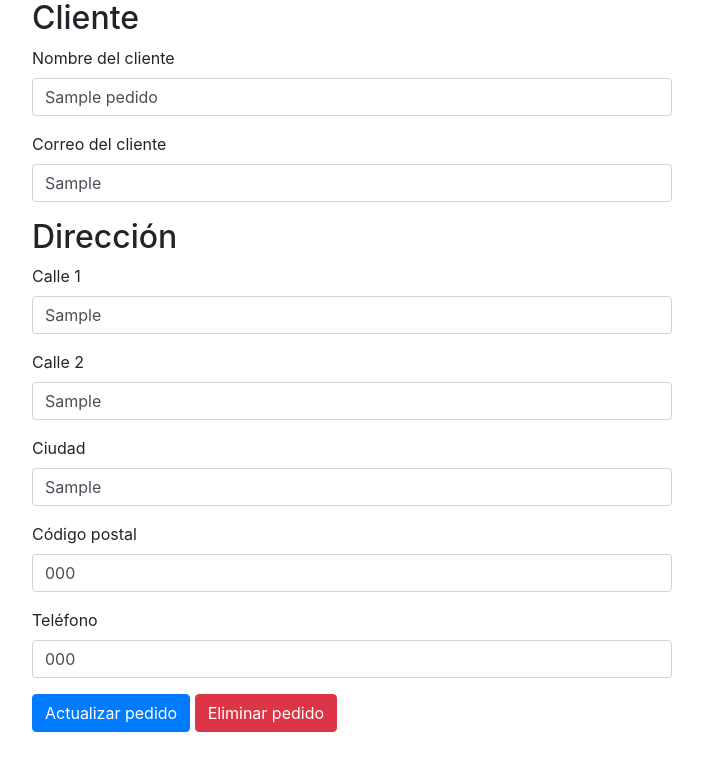
After one commit to OscarF17/lrcreative-project, a Flask app: page /admin/detalles/1 in a window 1280 px wide. The commit adds this page. Shown: the part 912-1692 px from the top of the page, without its empty margins (288-991 px from the left). Run offline with Flask 3, Linux system fonts and the light colour scheme; data comes from the database, SQL or seed files in the repository; both versions use the stored data as it was after the commit; tables that the repository leaves empty hold one stand-in row (values such as "Sample post"); some libraries are stand-ins or nearby versions.

Commit message:
add details page

```diff
--- a/app.py
+++ b/app.py
@@ -79,7 +79,7 @@ def conocenos():
 
 @app.route('/faq')
 def faq():
-  return render_template('faq.html')
+  return render_template('preguntas.html')
 
 
 @app.route('/loginAdmin')
@@ -88,26 +88,19 @@ def loginAdmin():
 
 @app.route('/admin', methods=['GET', 'POST'])
 def admin():
-
-    if session:
-      print("sesion no vacia")
-    else:
-      print("sesion vacia")
-
+    cursor = mysql.connection.cursor()
     if request.method == 'POST':
       # Conseguir todo del forms
       nombreAdmin = request.form['nombreAdmin']
       password = request.form['password']
 
       # Conecta con la base de datos
-      cursor = mysql.connection.cursor()
 
       # Busca al usuario en la base de datos
       cursor.execute("SELECT id, nombre, password, email FROM Usuario WHERE email = %s", (nombreAdmin,))
       usuario = cursor.fetchone()
 
       # Cerrar Cursor
-      cursor.close()
 
       # Verifica la existencia del usuario y verificar contraseña
       if usuario and check_password_hash(usuario[2], password): # CHECAR HASH
@@ -115,17 +108,64 @@ def admin():
           # Establece la información del usuario en la sesión
           session['user_info'] = {'id': usuario[0], 'nombre': usuario[1], 'correo': usuario[3]}
 
-          return render_template('admin.html')
+          # Obtener todos los pedidos
+          cursor.callproc('verPedidosDetalles')
+          pedidos = cursor.fetchall()
+          cursor.nextset()
+          print(pedidos)
+          cursor.close()
+          return render_template('admin.html', pedidos=pedidos)
       else:
+          cursor.close()
           return redirect(url_for('loginAdmin'))
     elif request.method == 'GET':
-      print(session)
+      # print(session)
       if session:
-        return render_template('admin.html')
+        cursor.callproc('verPedidosDetalles')
+        pedidos = cursor.fetchall()
+        cursor.nextset()
+        print(pedidos)
+        cursor.close()
+        return render_template('admin.html', pedidos=pedidos)
       else:
         return redirect('/loginAdmin')
 
+@app.route('/admin/detalles/<string:id>')
+def detalles(id):
+  cursor = mysql.connection.cursor()
+  cursor.execute('SELECT * FROM Pedido, DetallePedido, Producto WHERE Pedido.id = DetallePedido.pedido_id AND DetallePedido.producto_id = Producto.id AND Pedido.id = %s', [id])
+  detalles = cursor.fetchone()
+  print(detalles)
+  return render_template('detalles.html', detalles = detalles)
 
+@app.route('/admin/editar/<string:id>', methods=['POST'])
+def editar(id):
+  print(request.form)
+  estado = request.form['estado']
+  nombre = request.form['nombre']
+  email = request.form['email']
+  calle1 = request.form['calle1']
+  calle2 = request.form['calle2']
+  ciudad = request.form['ciudad']
+  codigo = request.form['codigo']
+  telefono = request.form['telefono']
+  cursor = mysql.connection.cursor()
+  cursor.execute("UPDATE Pedido SET status = %s, nombre_cliente = %s, correo = %s, calle1 = %s, calle2 = %s, ciudad = %s, codigo_postal = %s, telefono = %s, fecha_cambio_status = NOW() WHERE id = %s", [estado, nombre, email, calle1, calle2, ciudad, codigo, telefono, id])
+  mysql.connection.commit()
+  cursor.close()
+
+  return redirect('/admin')
+
+
+@app.route('/admin/eliminar/<string:id>')
+def eliminar(id):
+  cursor = mysql.connection.cursor()
+  cursor.execute('DELETE FROM DetallePedido WHERE pedido_id = %s', [id])
+  mysql.connection.commit()
+  cursor.execute('DELETE FROM Pedido WHERE id = %s', [id])
+  mysql.connection.commit()
+  cursor.close()
+  return redirect('/admin')
 
 if __name__ == '__main__':
     app.run(debug=True)
--- /dev/null
+++ b/templates/detalles.html
@@ -0,0 +1,117 @@
+<!DOCTYPE html>
+<html lang="en">
+  <head>
+    <meta charset="UTF-8" />
+    <meta name="viewport" content="width=device-width, initial-scale=1.0" />
+    <title>Detalles</title>
+    <link
+      rel="stylesheet"
+      href="https://stackpath.bootstrapcdn.com/bootstrap/4.3.1/css/bootstrap.min.css"
+    />
+    <link rel="stylesheet" href="../static/css/styles.css" />
+  </head>
+  <body>
+    <h1 class="text-center display-1">Detalles del pedido {{detalles[0]}}</h1>
+    <h2 class="text-center display-4">Ver y actualizar detalles del pedido</h2>
+    <form
+      action="/admin/editar/{{detalles[0]}}"
+      class="w-50 mx-auto mt-5 mb-5"
+      method="post"
+      enctype="multipart/form-data"
+    >
+      <h2>Producto</h2>
+      <h3>Producto: {{detalles[17]}}</h3>
+      <h4>Estado: {{detalles[9]}}</h4>
+      <h5>Realizado : {{detalles[8]}}</h5>
+      <h5>Actualizado en: {{detalles[10]}}</h5>
+      <select name="estado" id="estado">
+        <option value="pendiente" selected>Pendiente</option>
+        <option value="completado">Completado</option>
+      </select>
+      <p>Cantidad: {{detalles[14]}}</p>
+      <p>Precio unitario: {{detalles[18]}}</p>
+      <p>Total: {{detalles[14] * detalles[18]}}</p>
+      <p>Método de pago</p>
+      <img
+        src="../static/images/productos/{{detalles[11]}}.png"
+        alt="{{detalles[11]}}"
+      />
+      <h2>Cliente</h2>
+      <div class="form-group">
+        <label for="nombre">Nombre del cliente</label>
+        <input
+          type="text"
+          class="form-control"
+          id="nombre"
+          value="{{detalles[1]}}"
+          name="nombre"
+        />
+      </div>
+      <div class="form-group">
+        <label for="email">Correo del cliente</label>
+        <input
+          type="text"
+          class="form-control"
+          id="email"
+          name="email"
+          value="{{detalles[2]}}"
+        />
+      </div>
+      <h2>Dirección</h2>
+      <div class="form-group">
+        <label for="calle1">Calle 1</label>
+        <input
+          type="text"
+          class="form-control"
+          id="calle1"
+          name="calle1"
+          value="{{detalles[3]}}"
+        />
+      </div>
+      <div class="form-group">
+        <label for="calle2">Calle 2</label>
+        <input
+          type="text"
+          class="form-control"
+          id="calle2"
+          name="calle2"
+          value="{{detalles[4]}}"
+        />
+      </div>
+      <div class="form-group">
+        <label for="ciudad">Ciudad</label>
+        <input
+          type="text"
+          class="form-control"
+          id="ciudad"
+          name="ciudad"
+          value="{{detalles[5]}}"
+        />
+      </div>
+      <div class="form-group">
+        <label for="codigo">Código postal</label>
+        <input
+          type="text"
+          class="form-control"
+          id="codigo"
+          name="codigo"
+          value="{{detalles[6]}}"
+        />
+      </div>
+      <div class="form-group">
+        <label for="telefono">Teléfono</label>
+        <input
+          type="text"
+          class="form-control"
+          id="telefono"
+          name="telefono"
+          value="{{detalles[7]}}"
+        />
+      </div>
+      <button type="submit " class="btn btn-primary">Actualizar pedido</button>
+      <a href="/admin/eliminar/{{detalles[0]}}" class="btn btn-danger"
+        >Eliminar pedido</a
+      >
+    </form>
+  </body>
+</html>
```
Also changed, not shown: bd.sql (+10 -0 lines), templates/admin.html (+35 -2 lines), templates/catalogo.html (+33 -10 lines).
